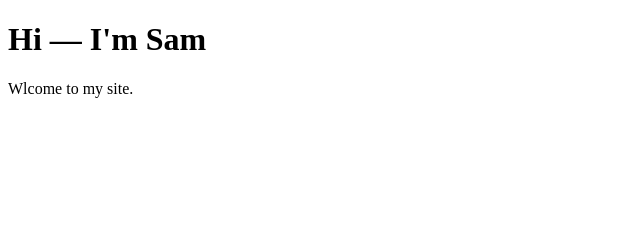
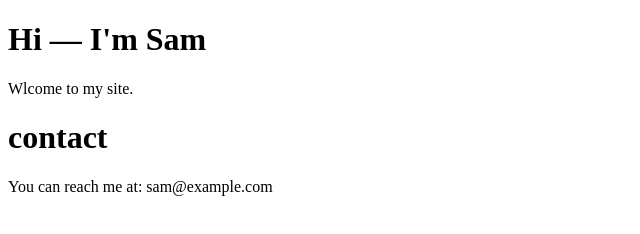
Before and after one commit to rayan107/worcshopMiniProject2, a plain HTML site: page index.html in a window 1280 px wide. Shown: the whole page, without its empty margins (0-640 px from the left). Drawn offline with Linux system fonts and the light colour scheme.

Commit message:
Add contact section

```diff
--- a/index.html
+++ b/index.html
@@ -4,5 +4,8 @@
   <body>
     <h1>Hi — I'm Sam</h1>
  <p>Wlcome to my site.</p>
-  </body>
+
+ <h1>contact</h1>
+  <p>You can reach me at: sam@example.com</p>
+</body>
  </html>
```
